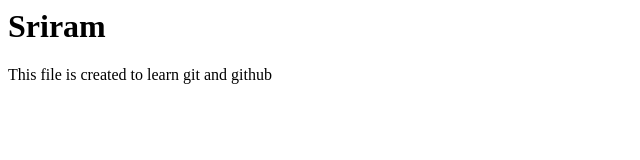
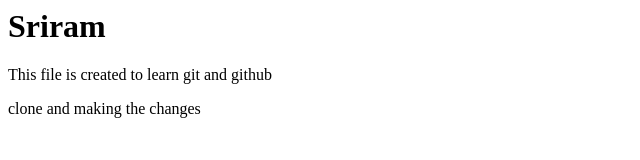
Before and after one commit to sriramamadu/firstrepo, a plain HTML site: page index.html in a window 1280 px wide. Shown: the whole page, without its empty margins (0-640 px from the left). Drawn offline with Linux system fonts and the light colour scheme.

Commit message:
commiting from the clone project

```diff
--- a/index.html
+++ b/index.html
@@ -5,9 +5,10 @@
     <title>Document</title>
 </head>
 <body>
-    <h1>Sriram</h1>
+    <h1>Sriram </h1>
     <div>
         <p>This file is created to learn git and github</p>
+        <p>clone and making the changes </p>
     </div>
 
 </body>
```
